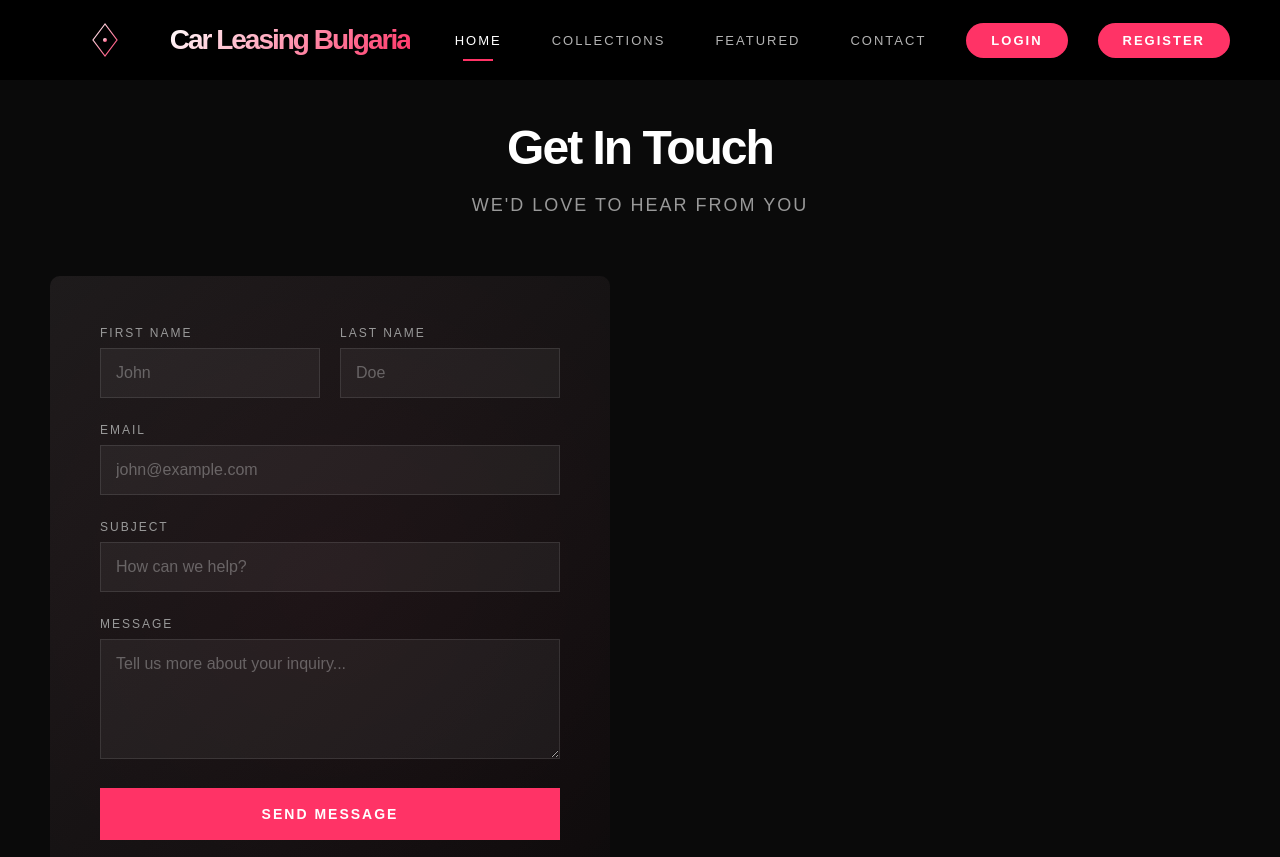
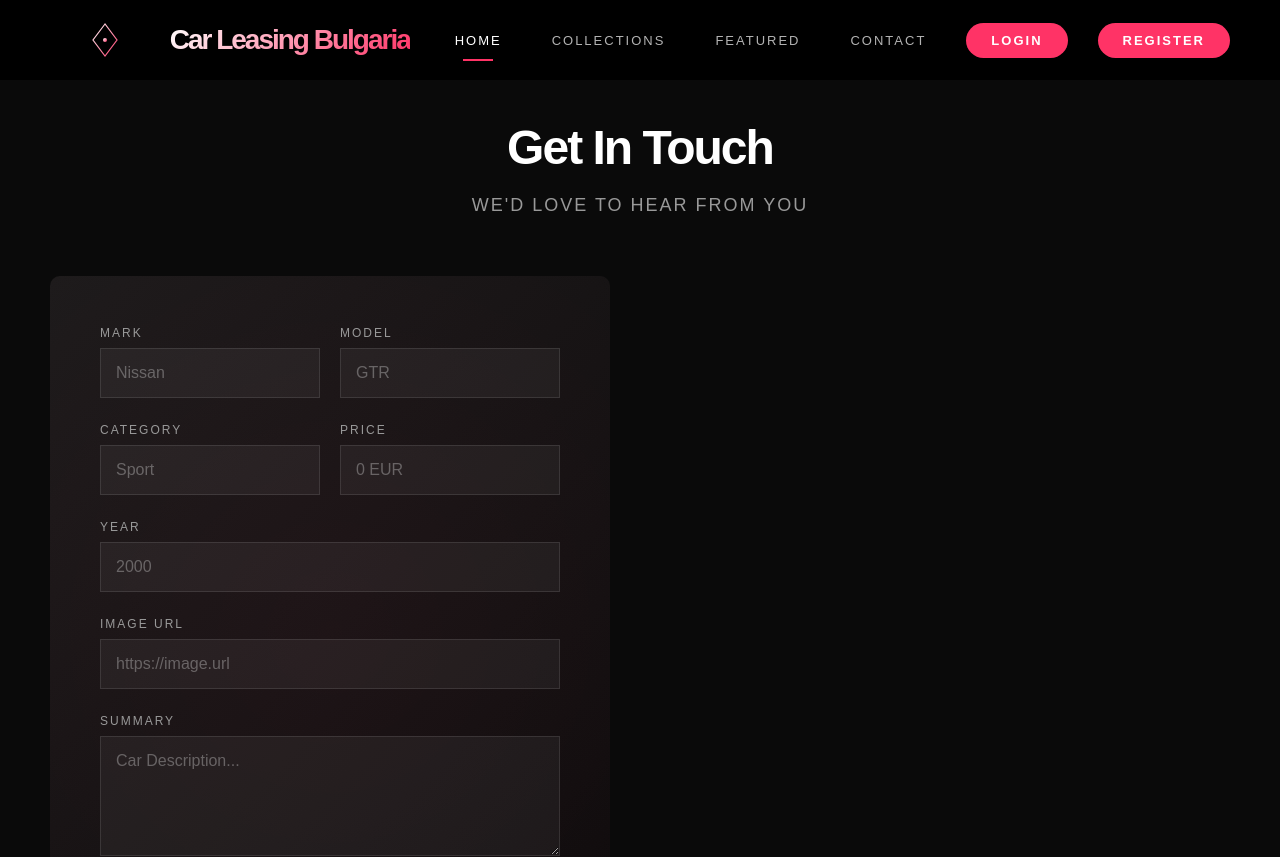
Before and after one commit to 996r/ReactLeaSys, a React (Vite) app in the folder client/: page /addCar in a window 1280 px wide. Shown: the top 857 px of the page. Built offline with nearby package versions, Linux system fonts and the light colour scheme.

Commit message:
Add Car Componnent

```diff
--- a/client/src/components/addCar/AddCar.jsx
+++ b/client/src/components/addCar/AddCar.jsx
@@ -1,6 +1,36 @@
+import { useNavigate } from "react-router";
+import useRequest from "../hooks/useRequest";
+import useForm from "../hooks/useForm";
 
 
 export default function AddCar() {
+
+    const navigate = useNavigate();
+    const {request} = useRequest ();
+
+    const addCarHandler = async (values) => {
+        const data = values;
+        data._createdOn = Date.now();
+
+        try {
+            await request ("/data/cars", "POST", data);
+            navigate("/collection");
+        } catch (err) {
+            alert(err.message);
+        }
+    };
+
+    const {register, formAction} = useForm (addCarHandler, {
+        mark: '',
+        model: '',
+        price: '',
+        date_of_manufacture:'',
+        imageUrl: '',
+        summary: '',
+        category: '',
+    });
+
+
 
     return(
      <section className="contact" id="contact">
@@ -11,30 +41,49 @@ export default function AddCar() {
     </div>
     <div className="contact-content" style={{"-webkit-animation":"0.8s ease 0s 1 normal forwards running _fadeInUp","animation":"0.8s ease 0s 1 normal forwards running _fadeInUp"}}>
       <div className="contact-form-wrapper">
-        <form id="contactForm">
+        <form id="contactForm" action={formAction}>
           <div className="form-row">
             <div className="form-group">
-              <label htmlFor="firstName">First Name</label>
-              <input type="text" id="firstName" name="firstName" placeholder="John" required />
+              <label htmlFor="mark">Mark</label>
+              <input type="text" id="mark" {...register('mark')} placeholder="Nissan" required />
             </div>
             <div className="form-group">
-              <label htmlFor="lastName">Last Name</label>
-              <input type="text" id="lastName" name="lastName" placeholder="Doe" required />
+              <label htmlFor="model">Model</label>
+              <input type="text" id="model" {...register('model')} placeholder="GTR" required />
             </div>
           </div>
+          <div className="form-row">
           <div className="form-group">
-            <label htmlFor="email">Email</label>
-            <input type="email" id="email" name="email" placeholder="john@example.com" required />
+              <label htmlFor="category">Category</label>
+              <input type="text" id="category" {...register('category')} placeholder="Sport" required />
+            </div>
+          <div className="form-group">
+            <label htmlFor="price">Price</label>
+            <input type="text" id="price" {...register('price')} placeholder="0 EUR" required />
+          </div>
           </div>
           <div className="form-group">
-            <label htmlFor="subject">Subject</label>
-            <input type="text" id="subject" name="subject" placeholder="How can we help?" required />
+            <label htmlFor="subject">Year</label>
+            <input type="text" id="year" {...register('date_of_manufacture')} placeholder="2000" required />
           </div>
+         <div className="form-group">
+            <label htmlFor="imageUrl">Image Url</label>
+            <input type="text" id="imageUrl" {...register('imageUrl')} placeholder="https://image.url" required />
+          </div>
+
           <div className="form-group">
-            <label htmlFor="message">Message</label>
-            <textarea id="message" name="message" placeholder="Tell us more about your inquiry..." required defaultValue={""} />
+            <label htmlFor="message">Summary</label>
+            <textarea
+              id="summary"
+              {...register('summary')}
+              placeholder="Car Description..."
+              required
+              // ❌ REMOVED: defaultValue={""}
+            />
           </div>
-          <button type="submit" className="form-submit">Send Message</button>
+
+          <button type="submit" className="form-submit">Add Car</button>
+
         </form>
       </div>
     </div>
```
